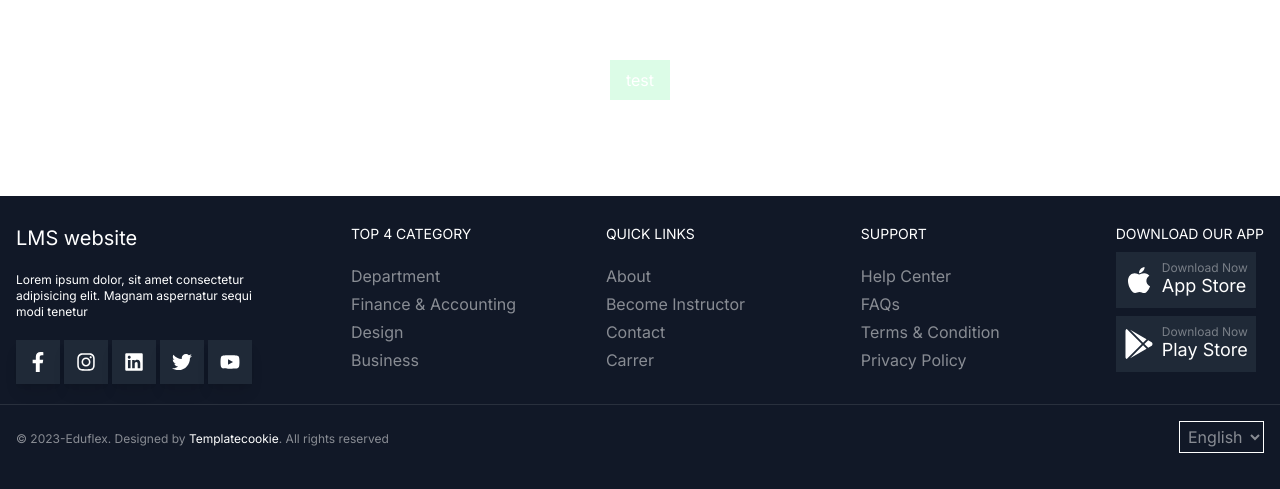
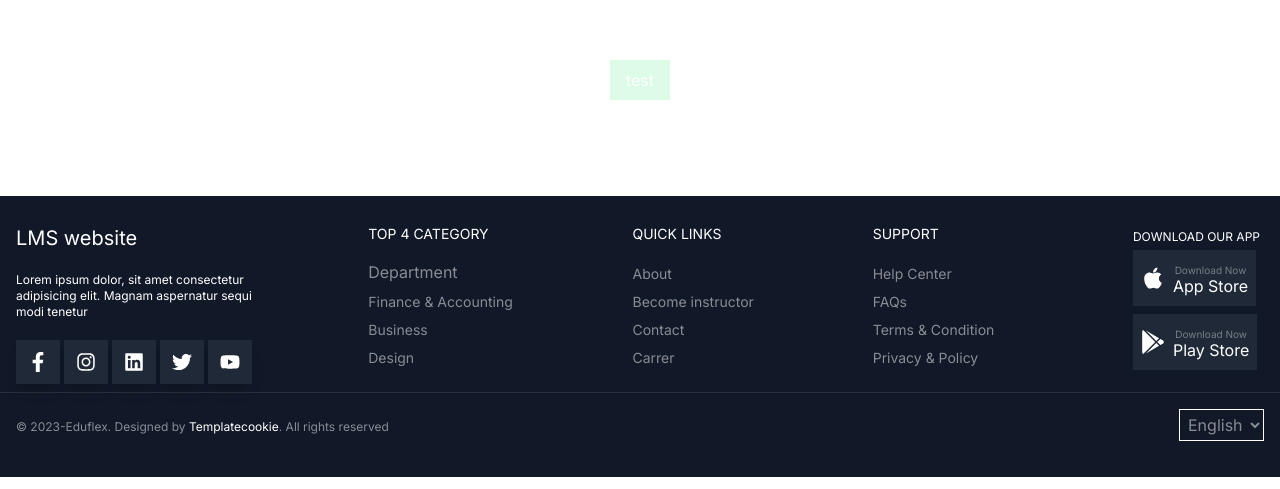
Before and after one commit to khaledtf19/team3-frontend, a Next.js app: page / in a window 1280 px wide. Shown: the part 604-1093 px from the top of the page. Built offline with nearby package versions, Linux system fonts and the light colour scheme.

Commit message:
Footer fix v1.1

```diff
--- a/src/components/layouts/shared/Footer.tsx
+++ b/src/components/layouts/shared/Footer.tsx
@@ -1,6 +1,8 @@
+import Button from "@/components/Button";
 import Link from "next/link";
 import {
   FaApple,
+  FaArrowRight,
   FaFacebookF,
   FaGooglePlay,
   FaInstagram,
@@ -13,9 +15,11 @@ export const Footer = () => {
   const currentDate = new Date().getFullYear();
 
   const linksStyles =
-    "border-orange-500 pb-1 transition-all after:hidden\
-    after:content-['->'] hover:border-b hover:after:inline-block\
-   hover:after:pl-2 hover:text-white";
+    "pb-1 after:transition-all after:duration-500\
+     group flex items-center justify-between bg-transparent hover:bg-transparent\
+     text-white/50 hover:text-white text-start pl-0 after:absolute relative after:w-0 after:h-[1px] after:bg-orange-500 \
+     after:bottom-0 after:left-0 hover:after:w-full\
+     ";
 
   return (
     <main className="bg-gray-900 py-5 text-white">
@@ -60,107 +64,148 @@ export const Footer = () => {
                   <FaYoutube />
                 </Link>
               </div>
-            </div>{" "}
-            {/* col-span-1  */}
+            </div>
             <div className="flex-grow-1 top-4">
               <h6 className="text-sm">TOP 4 CATEGORY</h6>
-              <ul className="list my-5 text-white/50">
-                <li className="pb-1">
-                  <Link href="/department" className={linksStyles}>
-                    Department
-                  </Link>
-                </li>
-                <li className="w-44 whitespace-nowrap pb-1">
-                  <Link href="/finance-&-accounting" className={linksStyles}>
-                    Finance & Accounting
-                  </Link>
-                </li>
-                <li className="pb-1">
-                  <Link href="/design" className={linksStyles}>
-                    Design
-                  </Link>
-                </li>
-                <li className="pb-1">
-                  <Link href="/business" className={linksStyles}>
-                    Business
-                  </Link>
-                </li>
-              </ul>
+              <Button variant="secondary" className={`${linksStyles} mt-2`}>
+                <Link href="/department">Department</Link>
+                <FaArrowRight className="hidden pl-1.5 text-sm group-hover:inline-block" />
+              </Button>
+              <Button
+                size="small"
+                variant="secondary"
+                className={`${linksStyles} w-[168px]`}
+              >
+                <Link href="/finance-&-accounting">Finance & Accounting</Link>
+                <FaArrowRight className="hidden pl-1.5 text-sm group-hover:inline-block" />
+              </Button>
+              <Button
+                size="small"
+                variant="secondary"
+                className={`${linksStyles}`}
+              >
+                <Link href="/business">Business</Link>
+                <FaArrowRight className="hidden pl-1.5 text-sm group-hover:inline-block" />
+              </Button>
+              <Button
+                size="small"
+                variant="secondary"
+                className={`${linksStyles}`}
+              >
+                <Link href="/design">Design</Link>
+                <FaArrowRight className="hidden pl-1.5 text-sm group-hover:inline-block" />
+              </Button>
             </div>
             <div className="links">
               <h6 className="text-sm">QUICK LINKS</h6>
-              <ul className="list my-5  text-white/50">
-                <li className=" pb-1 ">
-                  <Link href="/about" className={linksStyles}>
-                    About
-                  </Link>
-                </li>
-                <li className="w-44 pb-1">
-                  <Link href="/become-instructor" className={linksStyles}>
-                    Become Instructor
-                  </Link>
-                </li>
-                <li className="pb-1">
-                  <Link href="/contact" className={linksStyles}>
-                    Contact
-                  </Link>
-                </li>
-                <li className="pb-1">
-                  <Link href="/carrer" className={linksStyles}>
-                    Carrer
-                  </Link>
-                </li>
-              </ul>
+              <Button
+                size="small"
+                variant="secondary"
+                className={`${linksStyles} mt-4`}
+              >
+                <Link href="/about">About</Link>
+                <FaArrowRight className="hidden pl-1.5 text-sm group-hover:inline-block" />
+              </Button>
+              <Button
+                size="small"
+                variant="secondary"
+                className={`${linksStyles} w-36`}
+              >
+                <Link href="/become-instructor">Become instructor</Link>
+                <FaArrowRight className="hidden pl-1.5 text-sm group-hover:inline-block" />
+              </Button>
+              <Button
+                size="small"
+                variant="secondary"
+                className={`${linksStyles}`}
+              >
+                <Link href="/Contact">Contact</Link>
+                <FaArrowRight className="hidden pl-1.5 text-sm group-hover:inline-block" />
+              </Button>
+              <Button
+                size="small"
+                variant="secondary"
+                className={`${linksStyles}`}
+              >
+                <Link href="/carrer">Carrer</Link>
+                <FaArrowRight className="hidden pl-1.5 text-sm group-hover:inline-block" />
+              </Button>
             </div>
             <div className="support">
               <h6 className="text-sm">SUPPORT</h6>
-              <ul className="list my-5  text-white/50">
-                <li className=" pb-1 ">
-                  <Link href="/help" className={linksStyles}>
-                    Help Center
-                  </Link>
-                </li>
-                <li className="pb-1">
-                  <Link href="/faqs" className={linksStyles}>
-                    FAQs
-                  </Link>
-                </li>
-                <li className="w-44 pb-1">
-                  <Link href="/terms-conditions" className={linksStyles}>
-                    Terms & Condition
-                  </Link>
-                </li>
-                <li className="pb-1">
-                  <Link href="/privacy-policy" className={linksStyles}>
-                    Privacy Policy
-                  </Link>
-                </li>
-              </ul>
+              <Button
+                size="small"
+                variant="secondary"
+                className={`${linksStyles} mt-4`}
+              >
+                <Link href="/help-center">Help Center</Link>
+                <FaArrowRight className="hidden pl-1.5 text-sm group-hover:inline-block" />
+              </Button>
+              <Button
+                size="small"
+                variant="secondary"
+                className={`${linksStyles}`}
+              >
+                <Link href="/faqs">FAQs</Link>
+                <FaArrowRight className="hidden pl-1.5 text-sm group-hover:inline-block" />
+              </Button>
+              <Button
+                size="small"
+                variant="secondary"
+                className={`${linksStyles} w-40`}
+              >
+                <Link href="/terms-and-condition">Terms & Condition</Link>
+                <FaArrowRight className="hidden pl-1.5 text-sm group-hover:inline-block" />
+              </Button>
+              <Button
+                size="small"
+                variant="secondary"
+                className={`${linksStyles}`}
+              >
+                <Link href="/privacy-and-policy">Privacy & Policy</Link>
+                <FaArrowRight className="hidden pl-1.5 text-sm group-hover:inline-block" />
+              </Button>
             </div>
-            <div className="download">
-              <h6 className="whitespace-nowrap text-sm">DOWNLOAD OUR APP</h6>
-              <Link href="downloadApp/andriod-version">
-                <div className="iphone my-2 flex w-fit items-center justify-evenly bg-gray-800 p-2">
-                  <FaApple className="me-2 text-3xl" />
+            <div className="download p-1">
+              <h6 className="whitespace-nowrap text-[12px]">
+                DOWNLOAD OUR APP
+              </h6>
+              <Button
+                variant="secondary"
+                size="medium"
+                className="my-1 bg-gray-800 p-2 text-white hover:bg-transparent"
+              >
+                <Link
+                  href="/downloadApp/andriod-version"
+                  className="flex items-center"
+                >
+                  <FaApple className="me-2 text-2xl" />
                   <div className="info">
-                    <span className="m-0 block h-3 text-xs text-white/40">
+                    <span className="block h-4 text-[10px] text-white/40">
                       Download Now
                     </span>
-                    <p className="text-lg">App Store</p>
+                    <p className="text-md">App Store</p>
                   </div>
-                </div>
-              </Link>
-              <Link href="downloadApp/ios-version">
-                <div className="iphone flex w-fit items-center justify-evenly bg-gray-800 p-2">
-                  <FaGooglePlay className="me-2 text-3xl" />
+                </Link>
+              </Button>
+              <Button
+                variant="secondary"
+                size="medium"
+                className="my-1 block bg-gray-800 p-2 text-white hover:bg-transparent"
+              >
+                <Link
+                  href="/downloadApp/ios-version"
+                  className="flex items-center"
+                >
+                  <FaGooglePlay className="me-2 text-2xl" />
                   <div className="info">
-                    <span className="m-0 block h-3 text-xs text-white/40">
+                    <span className="block h-4 text-[10px] text-white/40">
                       Download Now
                     </span>
-                    <p className="text-lg">Play Store</p>
+                    <p className="text-md">Play Store</p>
                   </div>
-                </div>
-              </Link>
+                </Link>
+              </Button>
             </div>
           </div>
         </div>
@@ -172,11 +217,7 @@ export const Footer = () => {
           <span className="text-white">Templatecookie</span>. All rights
           reserved
         </p>
-        <div
-          className="
-        mt-5
-         inline-block w-full text-center md:mt-0 md:w-1/2 md:text-end "
-        >
+        <div className="mt-5 inline-block w-full text-center md:mt-0 md:w-1/2 md:text-end">
           <select className="cursor-pointer border border-white bg-gray-900 p-1 text-white/50 outline-none">
             <option value="en">English</option>
             <option value="ar">Arabic</option>
```
